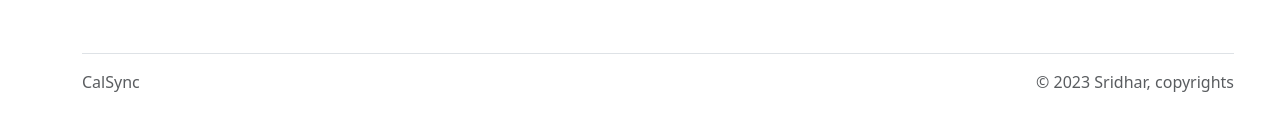
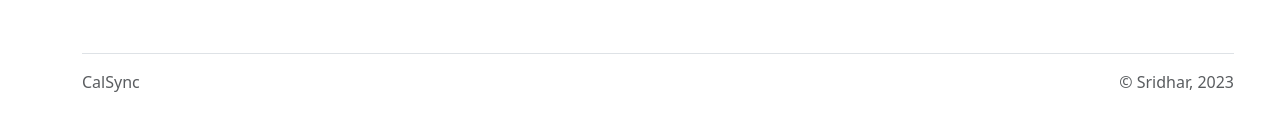
Before and after one commit to sridharrajaram/cronofy-calendar-sync-frontend-react, a React (Create React App) app: page / in a window 1280 px wide. Shown: the part 666-796 px from the top of the page. Built offline with nearby package versions, Linux system fonts and the light colour scheme.

Commit message:
footer content updated

```diff
--- a/src/components/Bottombar/Bottombar.js
+++ b/src/components/Bottombar/Bottombar.js
@@ -10,7 +10,7 @@ function Bottombar() {
                     <a href="/" className="mb-3 me-2 mb-md-0 text-body-secondary text-decoration-none lh-1">
                         CalSync
                     </a>
-                    <span className="mb-3 mb-md-0 text-body-secondary">&copy; {currentYear} Sridhar, copyrights</span>
+                    <span className="mb-3 mb-md-0 text-body-secondary">&copy; Sridhar, {currentYear}</span>
                 </div>
             </footer>
         </div>
```
